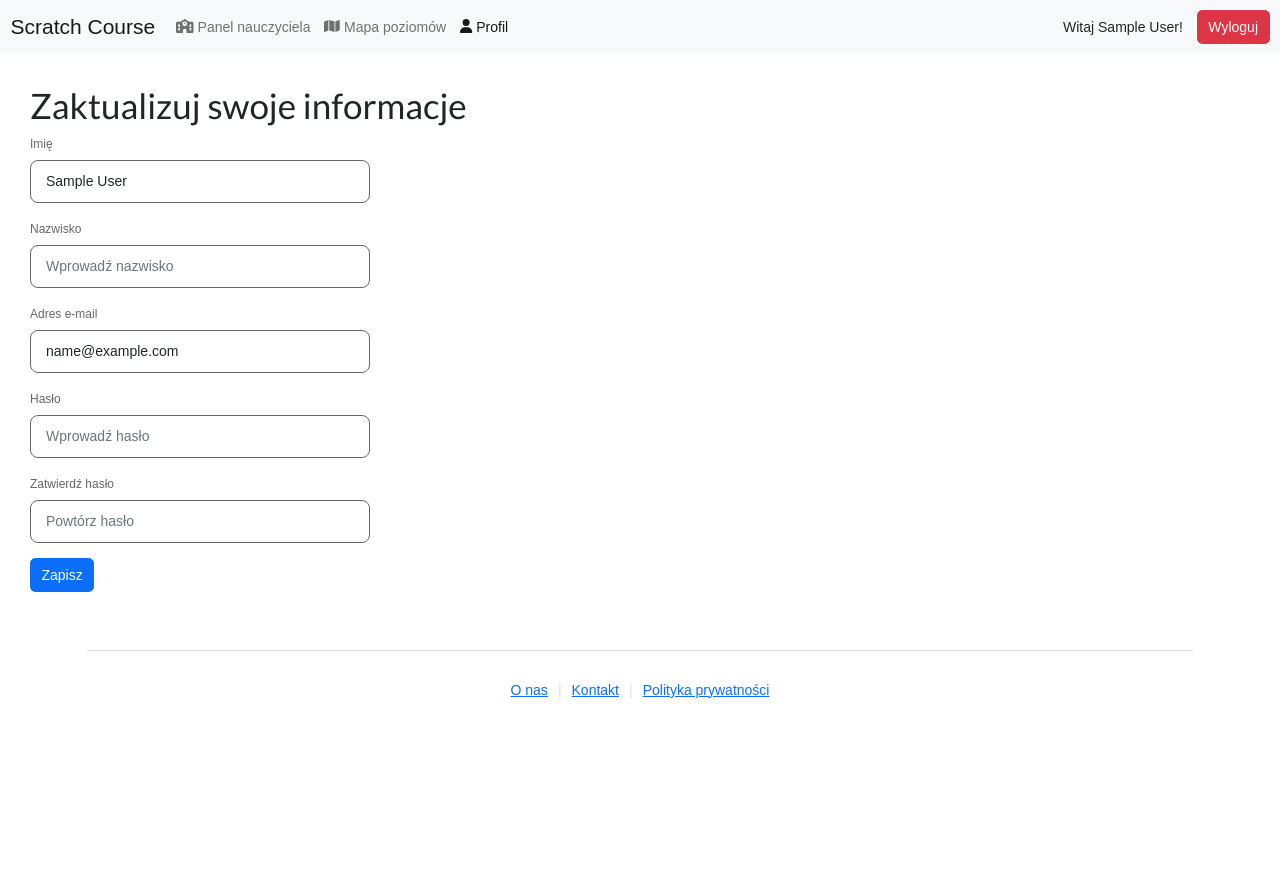
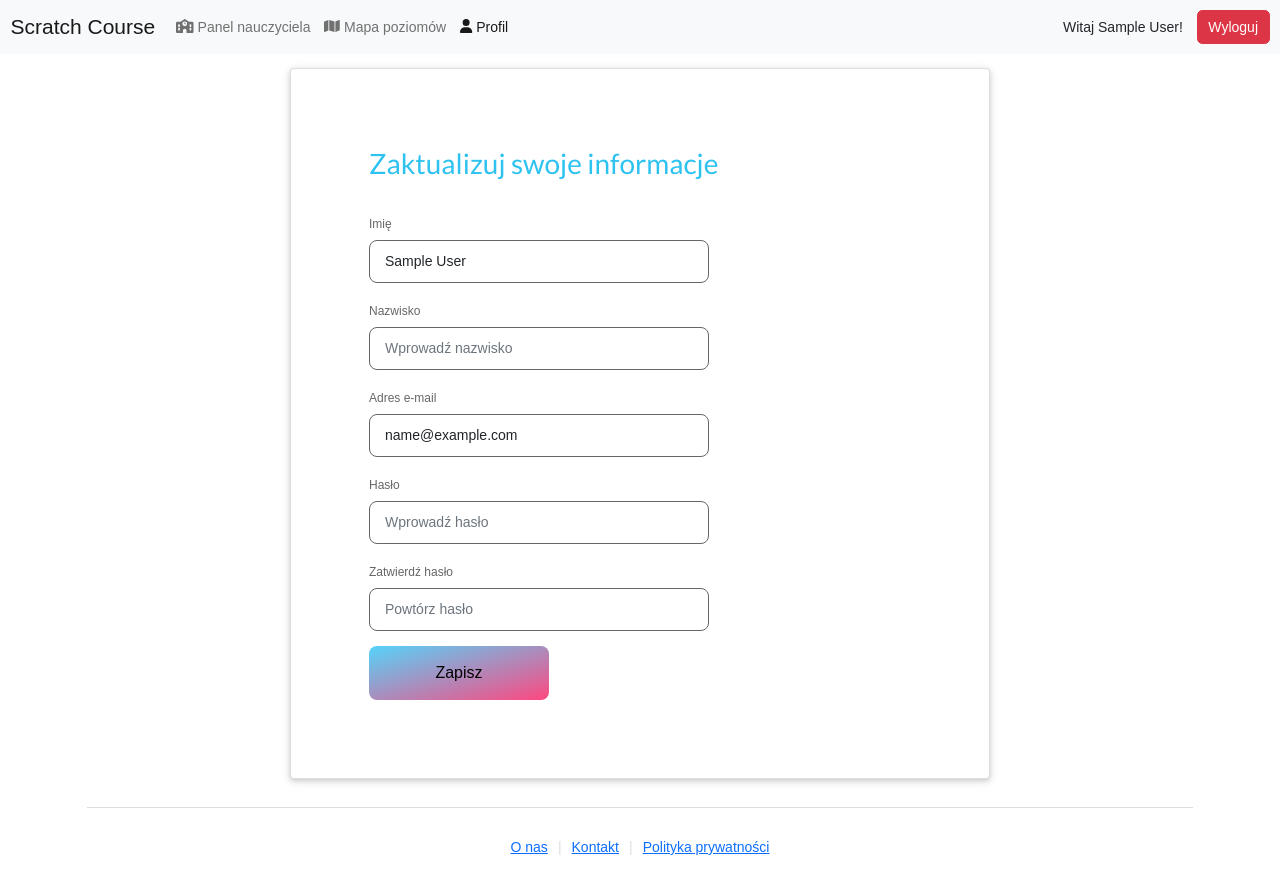
Before and after one commit to a-leandra/scratch-course, a React (Create React App) app: page /profil in a window 1280 px wide. Before the commit the page ends 800 px from the top, so only its background shows below. Built offline with nearby package versions, Linux system fonts and the light colour scheme; sample sign-in values are in the browser's storage.

Commit message:
Quick fix for API endpoint

```diff
--- a/src/pages/Features/Profile.js
+++ b/src/pages/Features/Profile.js
@@ -53,89 +53,83 @@ const Profile = ({ changeView }) => {
   };
 
   return (
-        <Form onSubmit={submitHandler}>
+    <div className="ui raised very padded text container segment">
+      <div className="loginContainer">
         {loading && <Loading />}
         {success && (
           <ErrorMessage variant="success">Updated Succcessfully</ErrorMessage>
         )}
         {error && <ErrorMessage variant="danger">{error}</ErrorMessage>}
         {message && <ErrorMessage variant="danger">{message}</ErrorMessage>}
+        <form onSubmit={submitHandler}>
           <div className="form-inner">
-            <h1 className="heading">Zaktualizuj swoje informacje</h1>
+            <h2>Zaktualizuj swoje informacje</h2>
             <div className="form-group">
-
-                <Form.Label htmlFor="name">Imię</Form.Label>
+              <Form.Group controlId="name">
+                <Form.Label>Imię</Form.Label>
                 <Form.Control
                   type="text"
-                  name="name"
-                  id="name"
                   value={name}
                   placeholder="Wprowadź imię"
                   onChange={(e) => setName(e.target.value)}
                 />
-
+              </Form.Group>
             </div>
             <div className="form-group">
-
-                <Form.Label htmlFor="surname">Nazwisko</Form.Label>
+              <Form.Group controlId="surname">
+                <Form.Label>Nazwisko</Form.Label>
                 <Form.Control
                   type="text"
-                  name="surname"
-                  id="surname"
                   value={surname}
                   placeholder="Wprowadź nazwisko"
                   onChange={(e) => setSurname(e.target.value)}
                 />
-
+              </Form.Group>
             </div>
             <div className="form-group">
-
-                <Form.Label htmlFor="email">Adres e-mail</Form.Label>
+              <Form.Group controlId="formBasicEmail">
+                <Form.Label>Adres e-mail</Form.Label>
                 <Form.Control
                   type="email"
-                  name="email"
-                  id="email"
                   value={email}
                   placeholder="Wprowadź e-mail"
                   onChange={(e) => setEmail(e.target.value)}
                 />
-
+              </Form.Group>
             </div>
             <div className="form-group">
-
-                <Form.Label htmlFor="password">Hasło</Form.Label>
+              <Form.Group controlId="formBasicPassword">
+                <Form.Label>Hasło</Form.Label>
                 <Form.Control
                   type="password"
-                  name="password"
-                  id="password"
                   value={password}
                   placeholder="Wprowadź hasło"
                   onChange={(e) => setPassword(e.target.value)}
                 />
-
+              </Form.Group>
             </div>
             <div className="form-group">
-
-                <Form.Label htmlFor="confirmpassword">Zatwierdź hasło</Form.Label>
+              <Form.Group controlId="confirmPassword">
+                <Form.Label>Zatwierdź hasło</Form.Label>
                 <Form.Control
                   type="password"
-                  name="confirmpassword"
-                  id="confirmpassword"
                   value={confirmpassword}
                   placeholder="Powtórz hasło"
                   onChange={(e) => setConfirmPassword(e.target.value)}
                 />
-
+              </Form.Group>
             </div>
 
-            <Button type="submit" variant="primary">Zapisz</Button>
+            <input type="submit" value="Zapisz" />
             {/*<input
               type="teacherRegisterView"
               value="Usuń konto"
               onClick={teacherRegisterHandler}
           />*/}
           </div>
-        </Form>
+        </form>
+      </div>
+    </div>
   );
 };
 
```
Also changed, not shown: 1 other file (tests, documents, lock files or other folders). Lines whose indentation alone changed are shown as unchanged.
